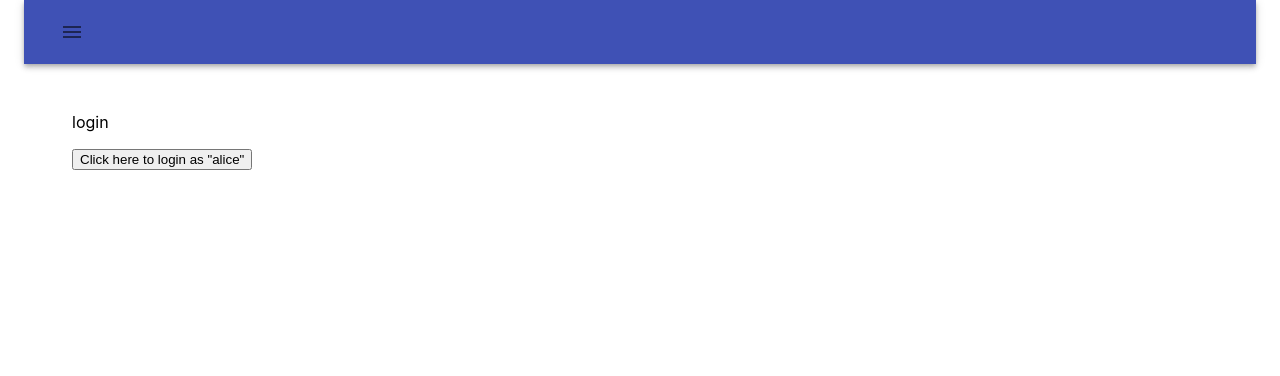
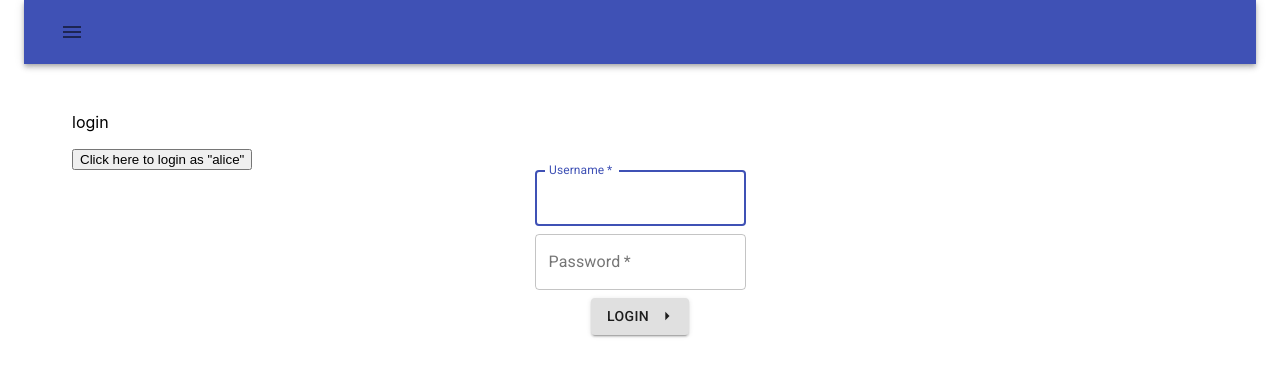
Before and after one commit to rasm47/bathroom-wall-webclient, a React (Create React App) app: page /login in a window 1280 px wide. Shown: the top 376 px of the page. Built offline with nearby package versions, Linux system fonts and the light colour scheme.

Commit message:
Add form field to login page

```diff
--- a/src/App.js
+++ b/src/App.js
@@ -8,6 +8,7 @@ import HomeScreen from './components/homescreen';
 //import Textbox from './components/textbox';
 //import Room from './components/room';
 import RegisterForm from './components/registerform';
+import LoginForm from './components/loginfrom';
 import MyMenuBar from './components/mymenubar';
 import Auth from './services/authservice';
 import DataService from './services/dataservice';
@@ -20,6 +21,7 @@ function Login(props) {
       <button onClick={() => {
         Auth.login("alice").then(_ => alert(JSON.stringify(Auth.getUser())));
       }}>Click here to login as "alice"</button>
+      <LoginForm />
     </Container>
   );
 }
--- /dev/null
+++ b/src/components/loginfrom.js
@@ -0,0 +1,64 @@
+import React, { useState } from 'react';
+import { Grid, TextField, Button } from '@material-ui/core';
+import {ArrowRight as ArrowRightIcon} from '@material-ui/icons';
+
+export default function LoginForm(props) {
+  const [username, setUsername] = useState("");
+  const [password, setPassword] = useState("");
+
+  return (
+    <form>
+
+      <Grid
+        container
+        spacing={1}
+        direction="column"
+        justify="center"
+        alignItems="center"
+      >
+
+        <Grid item>
+          <TextField
+            name="username"
+            label="Username"
+            variant="outlined"
+            value={username}
+            autoFocus
+            required
+            onChange={e => setUsername(e.target.value)}
+          />
+        </Grid>
+
+        <Grid item>
+          <TextField
+            name="password"
+            label="Password"
+            variant="outlined"
+            type="password"
+            value={password}
+            required
+            onChange={e => setPassword(e.target.value)}
+          />
+        </Grid>
+
+        <Grid item>
+          <Button
+            variant="contained"
+            endIcon={<ArrowRightIcon />}
+            onClick={event => {
+              event.preventDefault();
+              const obj = {
+                username: username,
+                password: "TODO",
+              };
+              alert(JSON.stringify(obj));
+            }}
+          >
+            LOGIN
+          </Button>
+        </Grid>
+      </Grid>
+
+    </form>
+  );
+}
```
